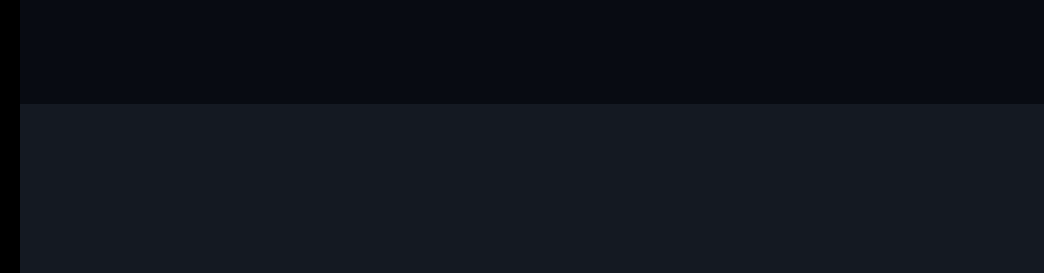
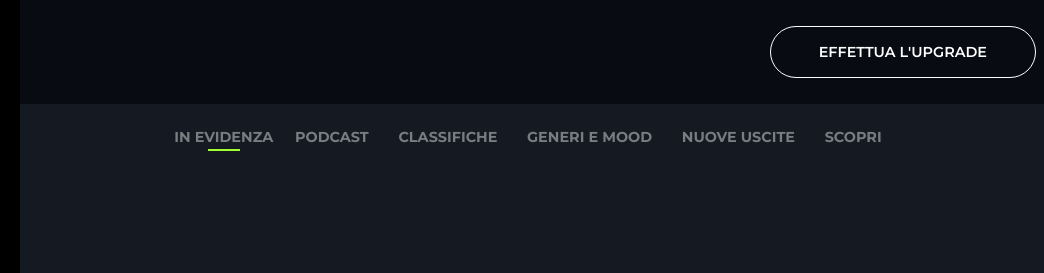
Before and after one commit to cioby09/html-css-spotifyweb, a plain HTML site: page index.html in a window 1280 px wide. Shown: the top 273 px of the page, 236-1280 px from the left. Drawn offline with Linux system fonts and the light colour scheme.

Commit message:
Add: top bar content and music nav

```diff
--- a/css/responsive.css
+++ b/css/responsive.css
@@ -7,4 +7,8 @@
     .main-content {
         width: calc(100% - 3.5rem);
     }
+
+    .side-nav {
+        display: none;
+    }
 }
--- a/css/style.css
+++ b/css/style.css
@@ -45,7 +45,6 @@ a {
     background-color:  #000000;
     width: 16rem;
     height: 100%;
-    padding: 1.5rem;
 }
 
 .side-nav {
@@ -53,6 +52,7 @@ a {
     color: #717171;
     flex-direction: column;
     justify-content: space-between;
+    padding: 1.5rem;
 }
 
 .top-nav {
@@ -75,8 +75,21 @@ a {
 /* Upgrade */
 .upgrade {
     background-color: #080B12;
+    color: #FFFFFF;
+    padding-right: 0.5rem;
+    text-align: end;
+    line-height: 6.5rem;
     height: 6.5rem;
     width: 100%;
+}
+
+.button {
+    padding: 1rem 3rem;
+    border: 1.5px solid white;
+    border-radius: 2rem;
+    font-size: 0.9rem;
+    font-weight: 600;
+    text-transform: uppercase;
 }
 
 /* Content */
@@ -84,6 +97,37 @@ a {
     background-color:  #141922;
     width: 100%;
     height: calc(100% - 6.5rem);
+    overflow: auto;
+}
+
+.category-nav {
+    color: #797C80;
+    text-transform: uppercase;
+    font-size: 0.9rem;
+    font-weight: 700;
+    text-align: center;
+    padding: 0 1rem;
+}
+
+.category-nav li {
+    display: inline-block;
+    padding: 1.5rem 0.8rem;
+}
+
+.category-nav li:first-child {
+    position: relative;
+    padding: 0.3rem;
+}
+
+.category-nav li:first-child::before {
+    content: "";
+    position: absolute;
+    margin: 0 auto;
+    bottom: 0;
+    right: 0;
+    left: 0;
+    border-bottom: 2px solid #9FFF2F;
+    width: 2rem;
 }
 
 /* Player */
--- a/index.html
+++ b/index.html
@@ -84,12 +84,36 @@
                 <div class="main-content flex">
                     <!-- Upgrade -->
                     <div class="upgrade">
-
+                        <a class="button" href="">Effettua l'upgrade</a>
                     </div>
                     <!-- /Upgrade -->
 
                     <!-- Content -->
                     <div class="content">
+                        <!-- Category navigation -->
+                        <nav class="category-nav">
+                            <ul>
+                                <li>
+                                    <a href="">In evidenza</a>
+                                </li>
+                                <li>
+                                    <a href="">Podcast</a>
+                                </li>
+                                <li>
+                                    <a href="">Classifiche</a>
+                                </li>
+                                <li>
+                                    <a href="">Generi e mood</a>
+                                </li>
+                                <li>
+                                    <a href="">Nuove uscite</a>
+                                </li>
+                                <li>
+                                    <a href="">Scopri</a>
+                                </li>
+                            </ul>
+                        </nav>
+                        <!-- /Category navigation -->
 
                     </div>
                     <!-- /Content -->
```
